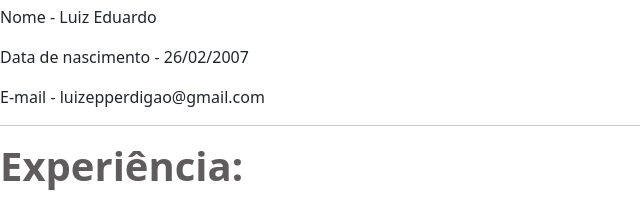
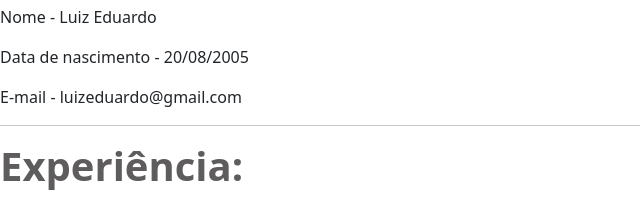
Before and after one commit to luizzppe/Python-UC02, a plain HTML site: page Aula06/codigo/curriculo-bootstrap.html in a window 1280 px wide. Shown: the part 166-369 px from the top of the page, 0-640 px from the left. Drawn offline with nearby package versions, Linux system fonts and the light colour scheme.

Commit message:
Update curriculo-bootstrap.html

```diff
--- a/Aula06/codigo/curriculo-bootstrap.html
+++ b/Aula06/codigo/curriculo-bootstrap.html
@@ -48,8 +48,8 @@
         <section>
             <h1>Resumo sobre mim:</h1>
             <p>Nome - Luiz Eduardo</p>
-            <p>Data de nascimento - 26/02/2007</p>
-            <p>E-mail - luizepperdigao@gmail.com</p>
+            <p>Data de nascimento - 20/08/2005</p>
+            <p>E-mail - luizeduardo@gmail.com</p>
             <hr>
         </section>
         <section>
```
